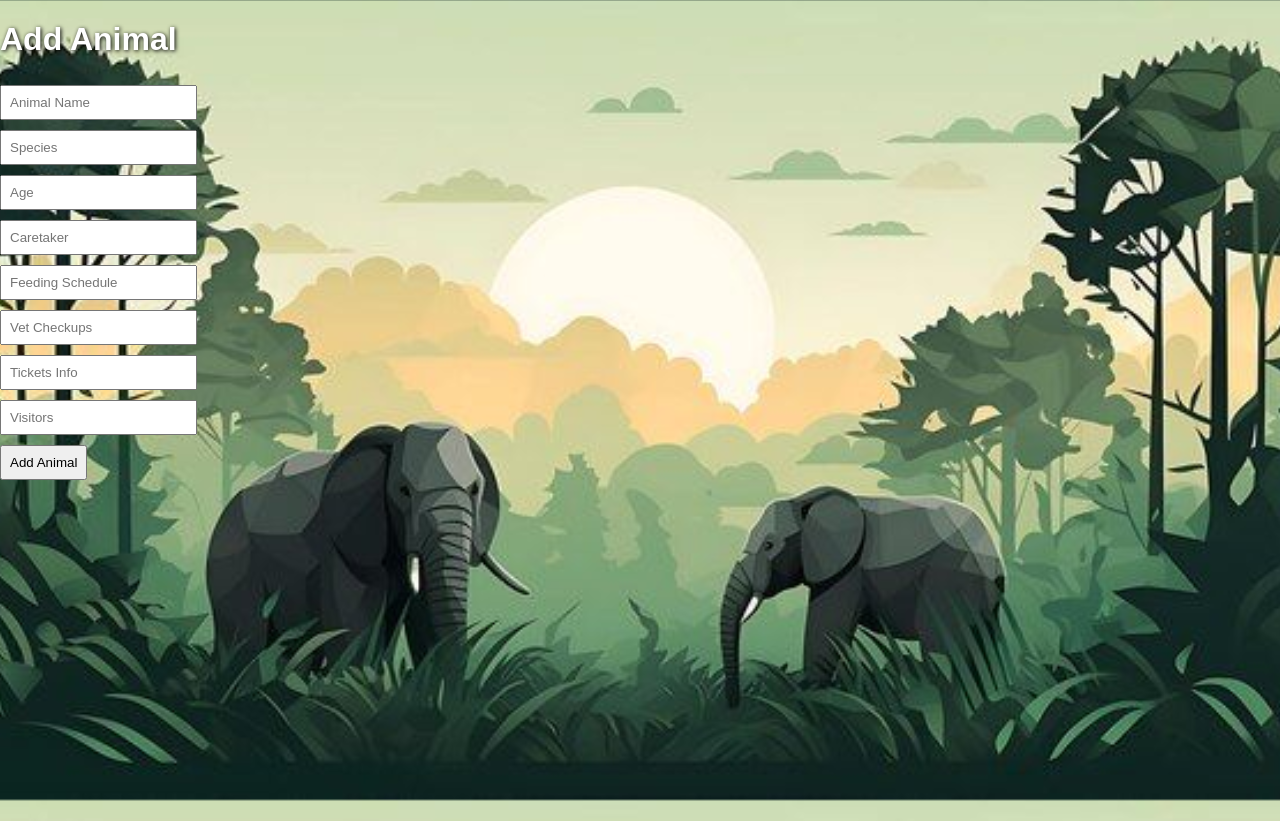
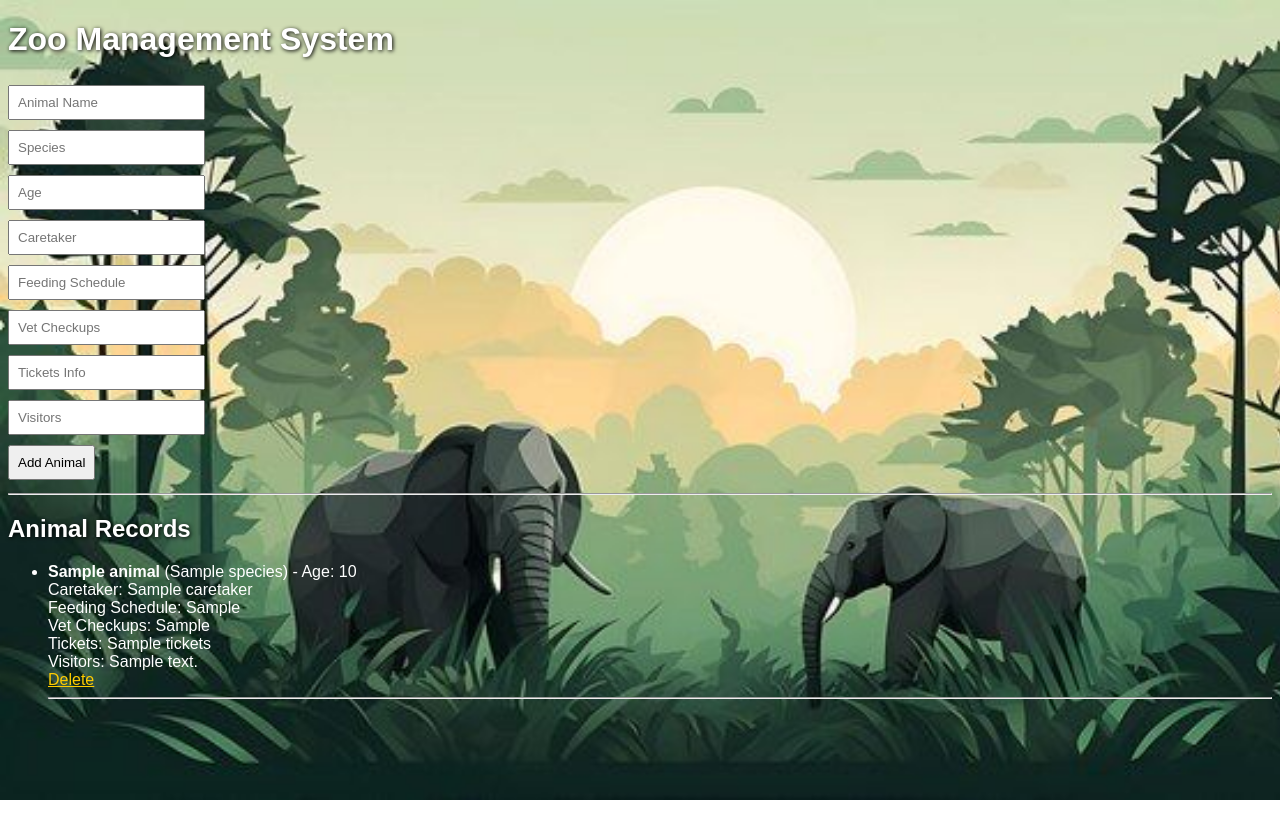
Before and after one commit to Padma1902/zoo-management-systems, a Flask app: template templates/index.html in a window 1280 px wide. After the commit the page ends 800 px from the top, so only its background shows below. Run offline with Flask 3, Linux system fonts and the light colour scheme; the template is opened without the code that fills it: most values are stand-ins (such as "Sample title", 1, 10 or a date in 2020).

Commit message:
Update index.html

```diff
--- a/templates/index.html
+++ b/templates/index.html
@@ -1,34 +1,40 @@
 <!DOCTYPE html>
 <html>
 <head>
-    <title>Add Animal</title>
+    <title>Zoo Management System</title>
     <style>
         body {
-            background-image: url('/static/zoo.jpg');
+            background-image: url('/static/zoo.jpg'); /* Use this path if using Flask */
             background-size: cover;
-            background-position: center;
             background-repeat: no-repeat;
             background-attachment: fixed;
             font-family: Arial, sans-serif;
-            color: #fff;
-            min-height: 100vh;
-            margin: 0;
-            padding: 0;
+            color: #fff; /* Set global text color to white */
         }
 
         form input, form button {
             margin: 5px 0;
             padding: 8px;
-            color: #000;
+            color: #000; /* Keep input text black for readability */
         }
 
-        h1 {
+        h1, h2 {
             text-shadow: 1px 1px 4px black;
+            color: #fff; /* Force white */
+        }
+
+        ul, li {
+            color: #fff; /* White text for list items */
+        }
+
+        a {
+            color: #ffcc00; /* Optional: light yellow links for visibility */
         }
     </style>
 </head>
 <body>
-    <h1>Add Animal</h1>
+    <h1>Zoo Management System</h1>
+
     <form action="/add" method="post">
         <input type="text" name="name" placeholder="Animal Name" required><br>
         <input type="text" name="species" placeholder="Species" required><br>
@@ -40,5 +46,23 @@
         <input type="number" name="visitors" placeholder="Visitors" required><br>
         <button type="submit">Add Animal</button>
     </form>
+
+    <hr>
+
+    <h2>Animal Records</h2>
+    <ul>
+        {% for animal in animals %}
+            <li>
+                <strong>{{ animal.name }}</strong> ({{ animal.species }}) - Age: {{ animal.age }}<br>
+                Caretaker: {{ animal.caretaker }}<br>
+                Feeding Schedule: {{ animal.feeding_schedule }}<br>
+                Vet Checkups: {{ animal.vet_checkups }}<br>
+                Tickets: {{ animal.tickets }}<br>
+                Visitors: {{ animal.visitors }}<br>
+                <a href="/delete/{{ loop.index0 }}">Delete</a>
+            </li>
+            <hr>
+        {% endfor %}
+    </ul>
 </body>
 </html>
```
